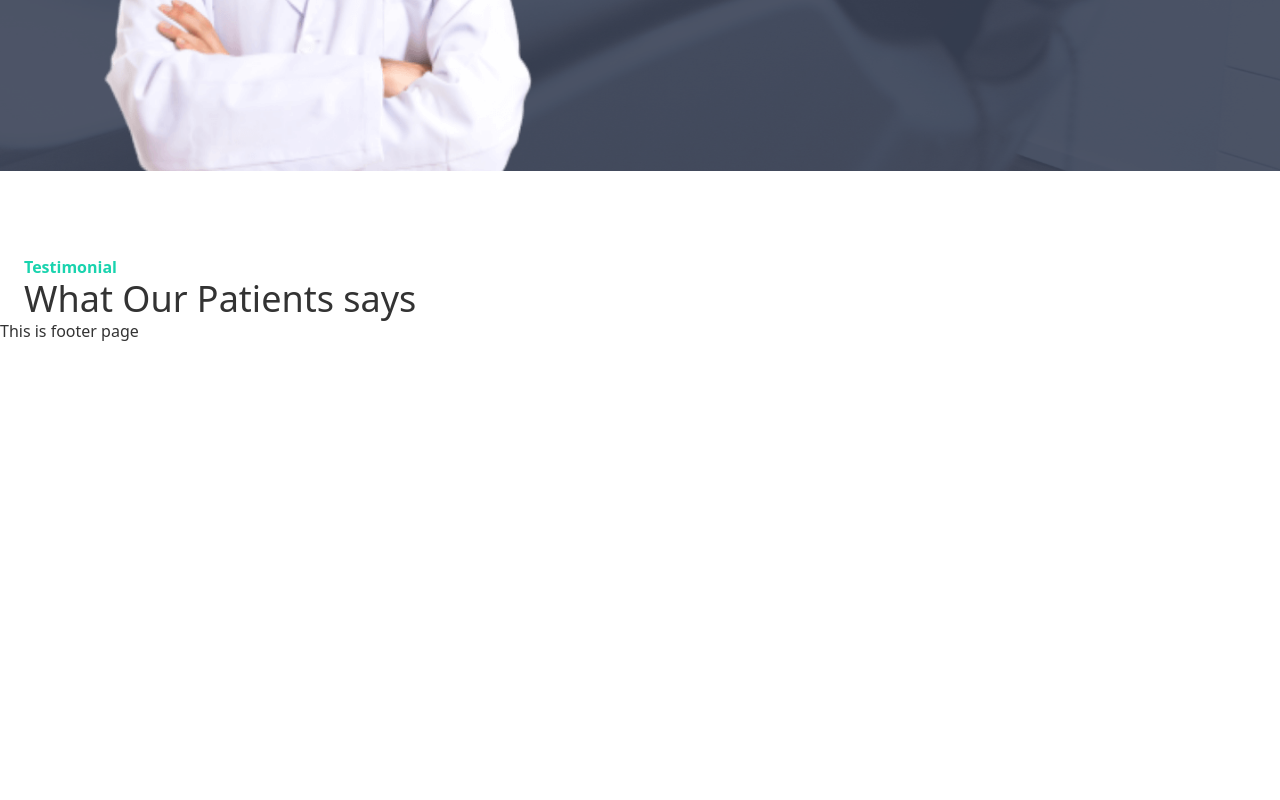
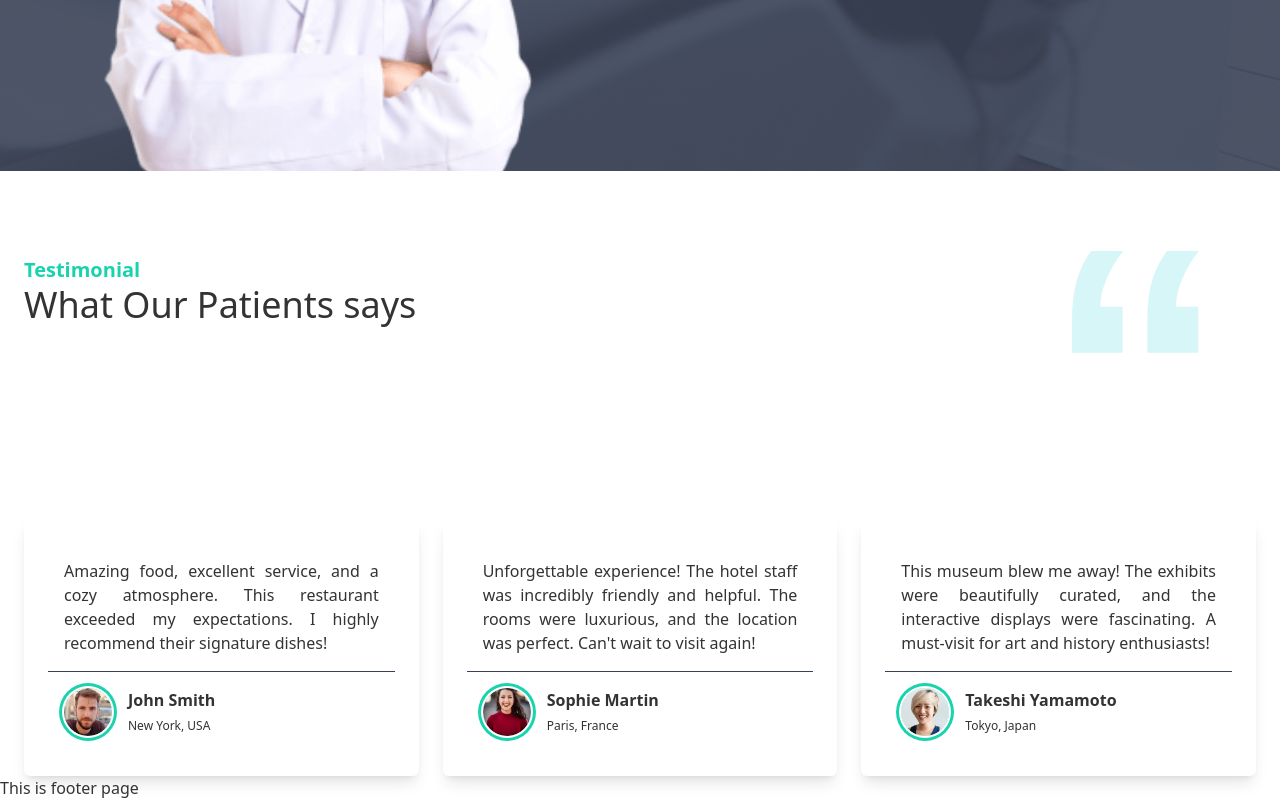
Before and after one commit to shahadat52/Doctors-Portal, a React (Create React App) app: page / in a window 1280 px wide. Shown: the part 2883-3683 px from the top of the page. Before the commit the page ends 3226 px from the top, so only its background shows below. Built offline with nearby package versions, Linux system fonts and the light colour scheme.

Commit message:
patients review section added

```diff
--- a/src/Pages/Home/PatientsSay/PatientsSay.jsx
+++ b/src/Pages/Home/PatientsSay/PatientsSay.jsx
@@ -1,10 +1,22 @@
 import React from 'react';
+import quote from '../../../assets/icons/quote.svg'
+import ReviewCards from './ReviewCards';
+
+
 
 const PatientsSay = () => {
     return (
-        <div className='pl-6'>
-            <h5 className='text-secondary font-bold'>Testimonial</h5>
-            <h3 className='text-4xl'>What Our Patients says</h3>
+        <div>
+            <div className='px-6 flex justify-between mb-36'>
+            <div>
+                <h5 className='text-secondary text-[20px] font-bold'>Testimonial</h5>
+                <h3 className='text-4xl'>What Our Patients says</h3>
+            </div>
+            <div>
+                <img src={quote} className='w-48 h-40 mt-[-40px] pr-12 ' alt="" />
+            </div>
+        </div>
+        <ReviewCards></ReviewCards>
         </div>
     );
 };
--- /dev/null
+++ b/src/Pages/Home/PatientsSay/ReviewCard.jsx
@@ -0,0 +1,35 @@
+import React from 'react';
+
+const ReviewCard = ({ review }) => {
+    const { name, image, location, text } = review
+    return (
+        <div>
+            <div className="container flex flex-col w-full max-w-lg p-6 bg-base-100 shadow-lg rounded-lg mx-auto divide-y rounded-md divide-gray-700 dark:bg-gray-900 dark:text-gray-100">
+
+                <div className="p-4 text-justify text-[16px] dark:text-gray-400">
+                    {text}
+                </div>
+                <div className="flex justify-between p-4">
+                    <div className="flex space-x-4">
+
+                        {/* <div className="avatar">
+                            <div className="w-24 ring ring-secondary ring-offset-base-100 ring-offset-2 rounded-full">
+                                <img src={image}  alt='' />
+                            </div>
+                        </div> */}
+                        <div className='ring ring-secondary ring-offset-base-100 ring-offset-2 rounded-full'>
+                            <img src={image} alt="" className="object-cover w-12 h-12 rounded-full dark:bg-gray-500" />
+                        </div>
+                        <div>
+                            <h4 className="font-bold">{name}</h4>
+                            <span className="text-xs dark:text-gray-400">{location}</span>
+                        </div>
+                    </div>
+
+                </div>
+            </div>
+        </div>
+    );
+};
+
+export default ReviewCard;
--- /dev/null
+++ b/src/Pages/Home/PatientsSay/ReviewCards.jsx
@@ -0,0 +1,45 @@
+import React from 'react';
+import pepole1 from '../../../assets/images/people1.png'
+import pepole2 from '../../../assets/images/people2.png'
+import pepole3 from '../../../assets/images/people3.png'
+import ReviewCard from './ReviewCard';
+
+const reviewData = [
+    {
+        "id": 1,
+        "image": pepole1,
+        "location": "New York, USA",
+        "name": "John Smith",
+        "text": "Amazing food, excellent service, and a cozy atmosphere. This restaurant exceeded my expectations. I highly recommend their signature dishes!"
+    },
+    {
+        "id": 2,
+        "image": pepole2,
+        "location": "Paris, France",
+        "name": "Sophie Martin",
+        "text": "Unforgettable experience! The hotel staff was incredibly friendly and helpful. The rooms were luxurious, and the location was perfect. Can't wait to visit again!"
+    },
+    {
+        "id": 3,
+        "image": pepole3,
+        "location": "Tokyo, Japan",
+        "name": "Takeshi Yamamoto",
+        "text": "This museum blew me away! The exhibits were beautifully curated, and the interactive displays were fascinating. A must-visit for art and history enthusiasts!"
+    }
+]
+
+
+const ReviewCards = () => {
+    return (
+        <div className='grid gap-6 lg:grid-cols-3 md:grid-cols-2 sm:grid-cols-1 px-6 '>
+            {
+                reviewData.map(review => <ReviewCard
+                    key={review.id}
+                    review = {review}
+                > </ReviewCard>)
+            }
+        </div>
+    );
+};
+
+export default ReviewCards;
```
